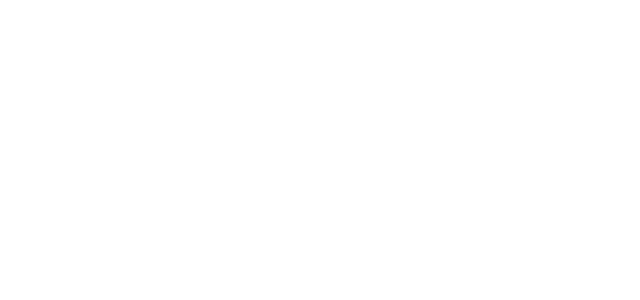
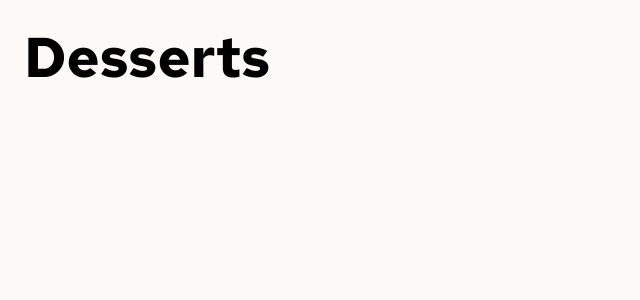
Before and after one commit to delroscol98/Product-Cart, a React (Vite) app: page / in a window 1280 px wide. Shown: the top 300 px of the page, without its empty margins (0-640 px from the left). Built offline with nearby package versions, Linux system fonts and the light colour scheme.

Commit message:
menu component created

```diff
--- a/data/data.json
+++ b/data/data.json
@@ -1,4 +1,5 @@
-[
+{
+  "desserts": [
     {
       "image": {
         "thumbnail": "./assets/images/image-waffle-thumbnail.jpg",
@@ -99,3 +100,4 @@
       "price": 6.5
     }
   ]
+}
--- a/package.json
+++ b/package.json
@@ -7,9 +7,11 @@
     "dev": "vite",
     "build": "vite build",
     "lint": "eslint .",
-    "preview": "vite preview"
+    "preview": "vite preview",
+    "server": "json-server --watch data/data.json --port 8000 "
   },
   "dependencies": {
+    "json-server": "^1.0.0-beta.1",
     "react": "^18.3.1",
     "react-dom": "^18.3.1"
   },
--- a/src/App.jsx
+++ b/src/App.jsx
@@ -1,3 +1,11 @@
-function App() {}
+import Menu from "./components/Menu/Menu";
+
+function App() {
+  return (
+    <>
+      <Menu />
+    </>
+  );
+}
 
 export default App;
--- /dev/null
+++ b/src/components/Menu/Menu.jsx
@@ -0,0 +1,10 @@
+function Menu({ children }) {
+  return (
+    <section className="menu">
+      <h1 className="heading-1">Desserts</h1>
+      {children}
+    </section>
+  );
+}
+
+export default Menu;
--- a/src/index.css
+++ b/src/index.css
@@ -49,6 +49,8 @@ html {
 body {
   box-sizing: border-box;
   min-height: 100vh;
+  background-color: var(--rose-50);
+  padding: 2.4rem;
 }
 
 /*UTILITY CLASSES*/
```
Also changed, not shown: src/components/Menu/Menu.module.css (added), 1 other file (tests, documents, lock files or other folders). Lines whose indentation alone changed are shown as unchanged.
